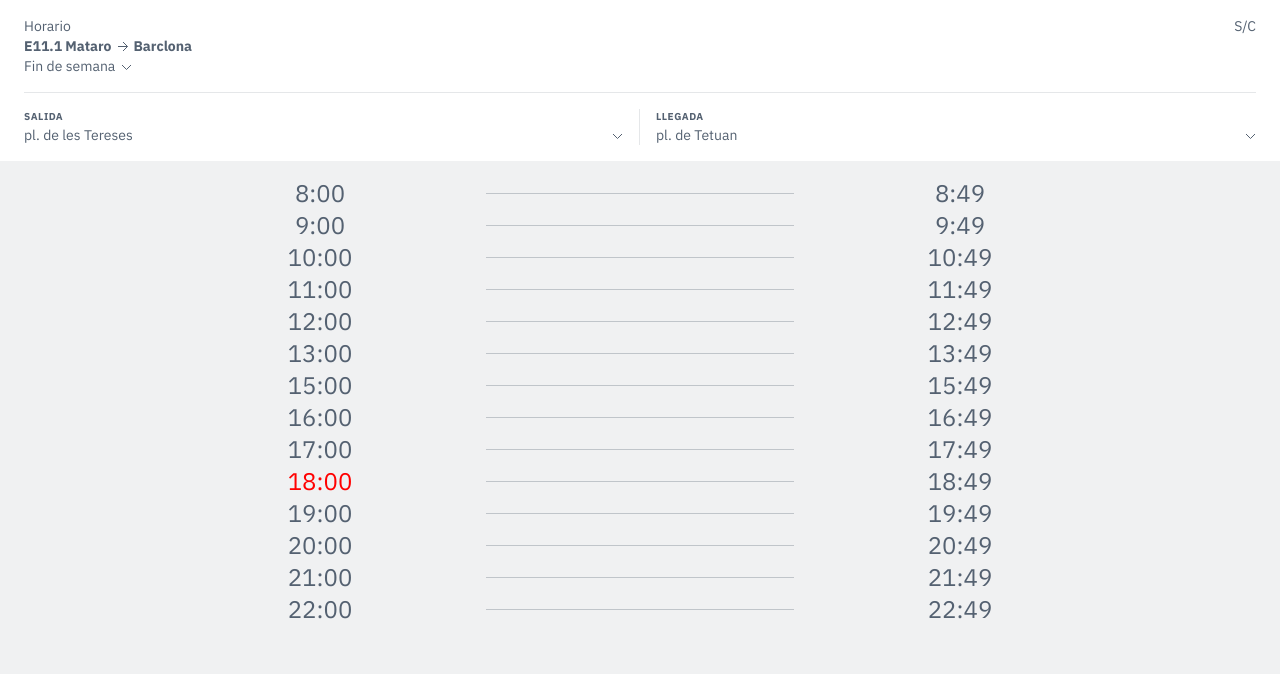
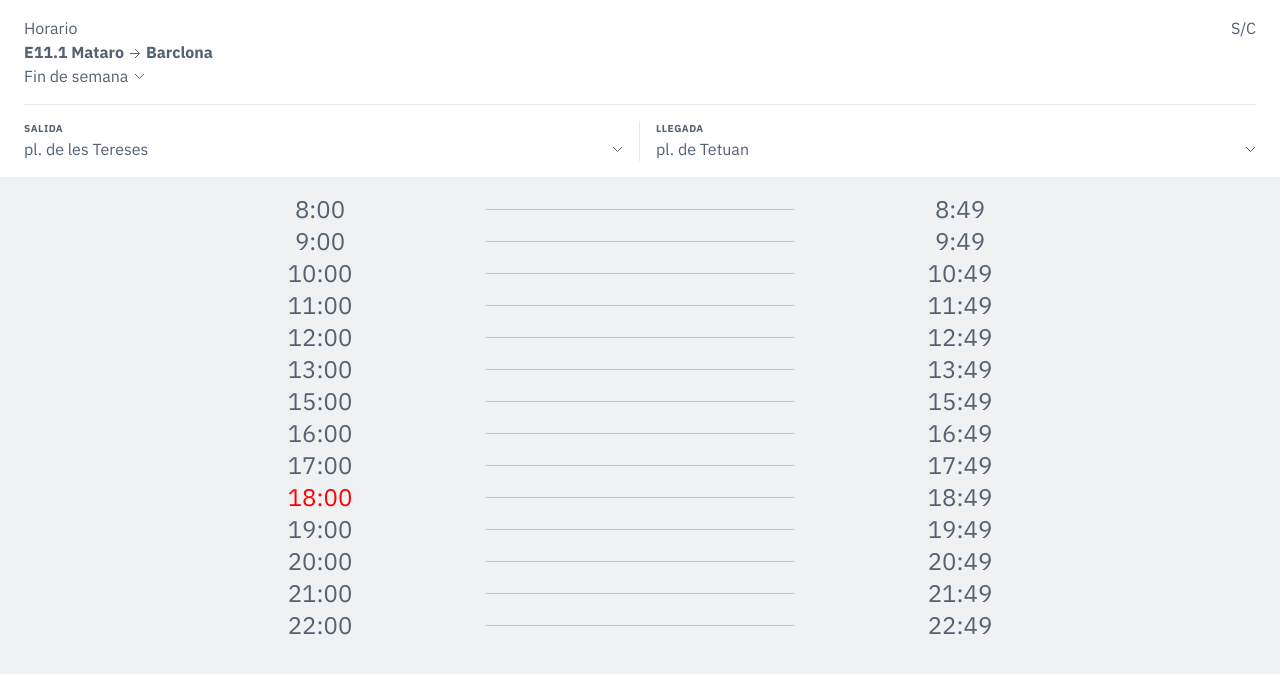
Before and after one commit to hihayk/bus, a React (Create React App) app: page / in a window 1280 px wide. Shown: the top 674 px of the page. Built offline with nearby package versions, Linux system fonts and the light colour scheme.

Commit message:
exclusive stops selection

```diff
--- a/src/App.js
+++ b/src/App.js
@@ -6,8 +6,8 @@ import CompareStops from './compare-stops'
 const BaseStyles = styled.div`
   font-family: 'IBM Plex Sans', sans-serif;
   color: #546171;
-  font-size: 14px;
-  line-height: 20px;
+  font-size: 16px;
+  line-height: 24px;
   box-sizing: border-box;
 
   * {
--- a/src/compare-stops.js
+++ b/src/compare-stops.js
@@ -20,7 +20,7 @@ const Select = styled.select`
   ${props => props.fullWidth && `width: 100%;`}
   background-image: url(${caretDown});
   background-repeat: no-repeat;
-  background-position: top 9px right;
+  background-position: top 10px right;
   outline: 0;
 `
 
@@ -81,7 +81,7 @@ const HoursList = styled.div`
 `
 
 const Stop = styled.div`
-  ${props => props.next && 'color: red;'}
+  ${props => props.isNext && 'color: red;'}
 `
 
 const Line = styled.div`
@@ -151,7 +151,7 @@ class CompareStops extends Component {
     const firstStopList = e11[this.state.stopLeave].dayTypes[this.state.dayType].hours.map((stop, index) => {
       const doubleDigitMinute = stop.minute === 0 ? `${stop.minute}0` : (stop.minute > 0 && stop.minute < 10) ? `0${stop.minute}` : stop.minute
       return (
-        <Stop key={index} withLine next={index === indexOfNextBusHourInMinutes}>
+        <Stop key={index} withLine isNext={index === indexOfNextBusHourInMinutes}>
           {stop.hour}
           :
           {doubleDigitMinute}
@@ -176,9 +176,22 @@ class CompareStops extends Component {
       )
     })
 
-    const stopsNames = e11.map((stop, index) => {
+    const stopsMap = e11.map(() => { return null })
+    const stopsAmount = stopsMap.length
+
+    const leaveStopNames = e11.map((stop, index) => {
       return (
-        <option key={index} value={index}>{stop.name}</option>
+        <option key={index} value={index} disabled={index === (stopsAmount - 1)}>
+          {stop.name}
+        </option>
+      )
+    })
+
+    const arriveStopNames = e11.map((stop, index) => {
+      return (
+        <option key={index} value={index} disabled={index <= this.state.stopLeave}>
+          {stop.name}
+        </option>
       )
     })
 
@@ -198,14 +211,14 @@ class CompareStops extends Component {
               <StopType>SALIDA</StopType>
 
               <Select value={this.state.stopLeave} onChange={this.handleStopLeave} fullWidth>
-                {stopsNames}
+                {leaveStopNames}
               </Select>
             </StopWrapper>
             <StopWrapper>
               <StopType>LLEGADA</StopType>
 
               <Select value={this.state.stopArrive} onChange={this.handleStopArrive} fullWidth>
-                {stopsNames}
+                {arriveStopNames}
               </Select>
             </StopWrapper>
           </StopsSection>
```
